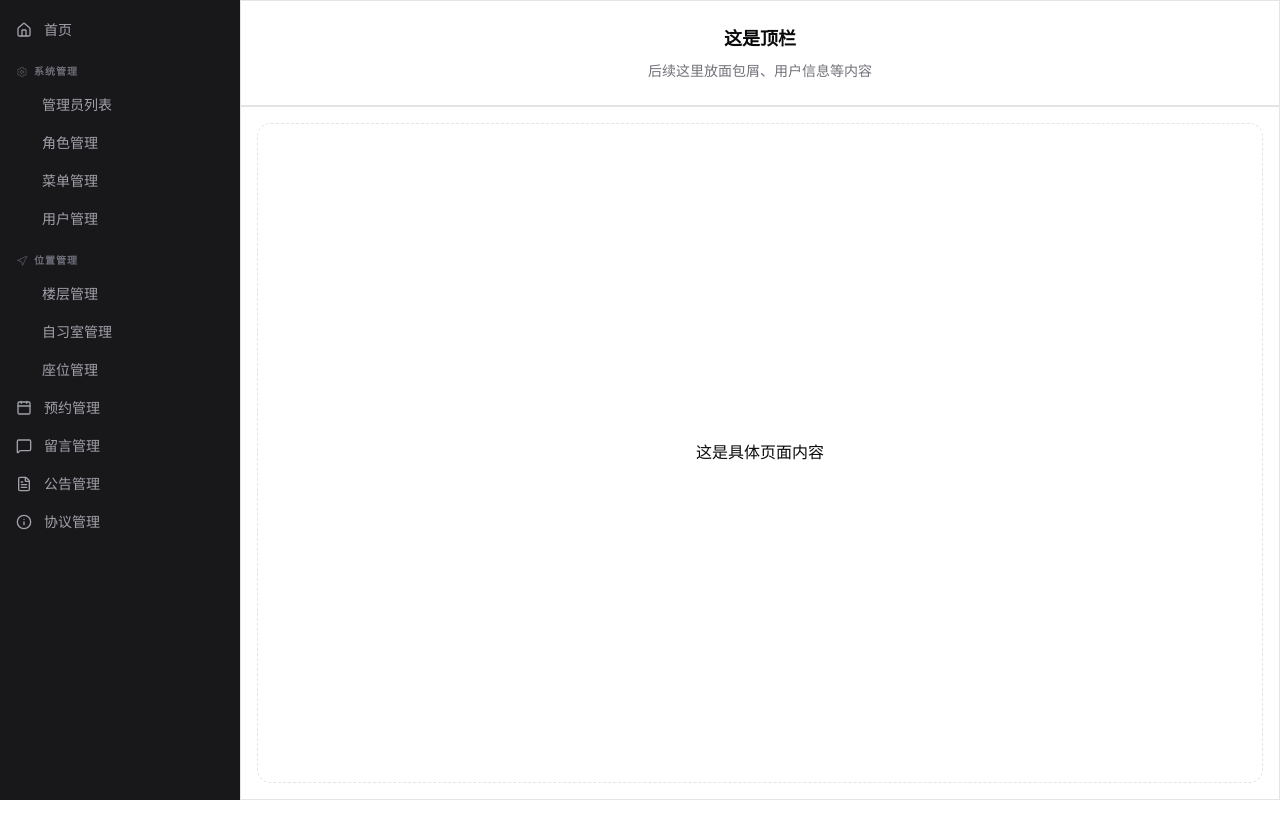
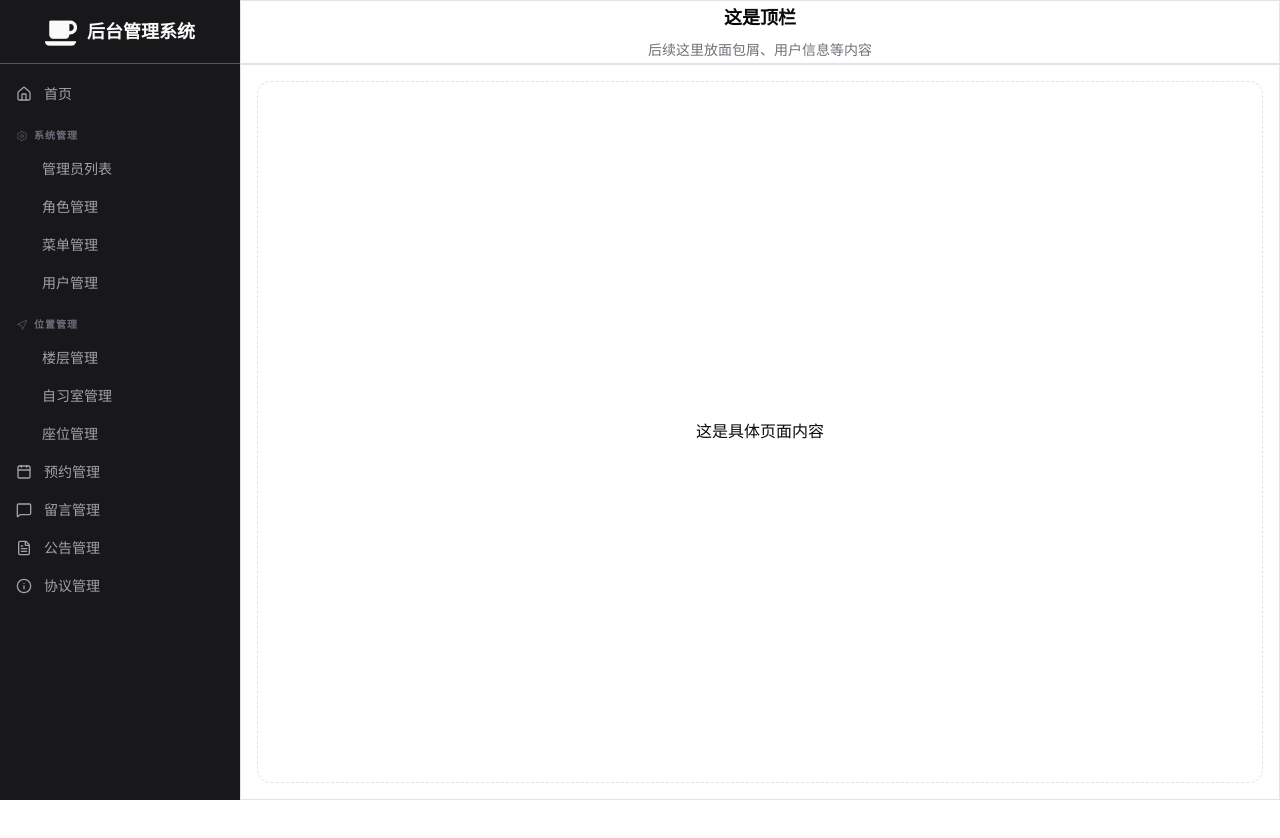
Before and after one commit to Wangwenxiao-web/react-template, a React (Vite) app: page / in a window 1280 px wide. Shown: the top 838 px of the page. Before the commit the page ends 800 px from the top, so only its background shows below. Built offline with nearby package versions, Linux system fonts and the light colour scheme.

Commit message:
feat: 完善自定义菜单样式

```diff
--- a/src/layout/BaseHeader.tsx
+++ b/src/layout/BaseHeader.tsx
@@ -5,7 +5,7 @@ import LayoutSection from '@/layout/components/BaseSection'
 function BaseHeader(): JSX.Element {
   return (
     <LayoutSection
-      className="min-h-20"
+      className="h-16"
       title="这是顶栏"
       description="后续这里放面包屑、用户信息等内容"
     />
--- a/src/layout/BaseSide.tsx
+++ b/src/layout/BaseSide.tsx
@@ -1,12 +1,18 @@
 import type { JSX } from 'react'
 
+import BrandTitle from './components/BrandTitle'
 import CustomMenu from '@/layout/components/CustomMenu'
 
 function BaseSide(): JSX.Element {
   return (
-    <aside className="flex h-full w-60 shrink-0 flex-col bg-[hsl(240,5.9%,10%)] text-[hsl(0,0%,98%)]">
-      <CustomMenu />
-    </aside>
+    <div className="bg-primary text-primary-foreground">
+      <div className="border-border/30 h-16 border-b">
+        <BrandTitle />
+      </div>
+      <aside className="flex h-full w-60 shrink-0 flex-col">
+        <CustomMenu />
+      </aside>
+    </div>
   )
 }
 
--- /dev/null
+++ b/src/layout/components/BrandTitle.tsx
@@ -0,0 +1,13 @@
+import type { JSX } from 'react'
+import brandIcon from '@/assets/coffee.png'
+
+function BrandTitle(): JSX.Element {
+  return (
+    <div className="bg-primary text-primary-foreground flex h-full items-center justify-center px-4 text-lg font-bold">
+      <img className="mr-2.5 h-8 w-8" src={brandIcon} alt="Brand Icon" />
+      <span>后台管理系统</span>
+    </div>
+  )
+}
+
+export default BrandTitle
--- a/src/layout/components/CustomMenu.tsx
+++ b/src/layout/components/CustomMenu.tsx
@@ -39,8 +39,8 @@ const navItemClass = (isActive: boolean) =>
   cn(
     'flex items-center gap-3 px-2 py-2 rounded-md cursor-pointer transition-colors duration-150',
     isActive
-      ? 'bg-[hsl(240,3.7%,18%)] text-[hsl(0,0%,98%)]'
-      : 'text-[hsl(240,5%,64.9%)] hover:bg-[hsl(240,3.7%,16%)] hover:text-[hsl(0,0%,92%)]',
+      ? 'bg-sidebar-accent text-primary-foreground'
+      : 'text-sidebar-muted-foreground hover:bg-sidebar-hover hover:text-primary-foreground',
   )
 
 interface CustomMenuProps {
--- a/src/styles/theme.scss
+++ b/src/styles/theme.scss
@@ -22,6 +22,7 @@
   --color-sidebar-muted-foreground: var(--color-sidebar-muted-foreground);
   --color-sidebar-border: var(--color-sidebar-border);
   --color-sidebar-accent: var(--color-sidebar-accent);
+  --color-sidebar-hover: var(--color-sidebar-hover);
   --color-success: var(--color-success);
   --color-success-bg: var(--color-success-bg);
   --color-success-foreground: var(--color-success-foreground);
--- a/src/styles/variables.scss
+++ b/src/styles/variables.scss
@@ -36,6 +36,7 @@
     --color-sidebar-muted-foreground: hsl(240deg 5% 64.9%);
     --color-sidebar-border: hsl(240deg 3.7% 18%);
     --color-sidebar-accent: hsl(240deg 3.7% 18%);
+    --color-sidebar-hover: hsl(240deg 3.7% 16%);
 
     /* 功能色 */
     --color-success: hsl(142deg 76% 36%);
```
Also changed, not shown: src/assets/coffee.png (added).
